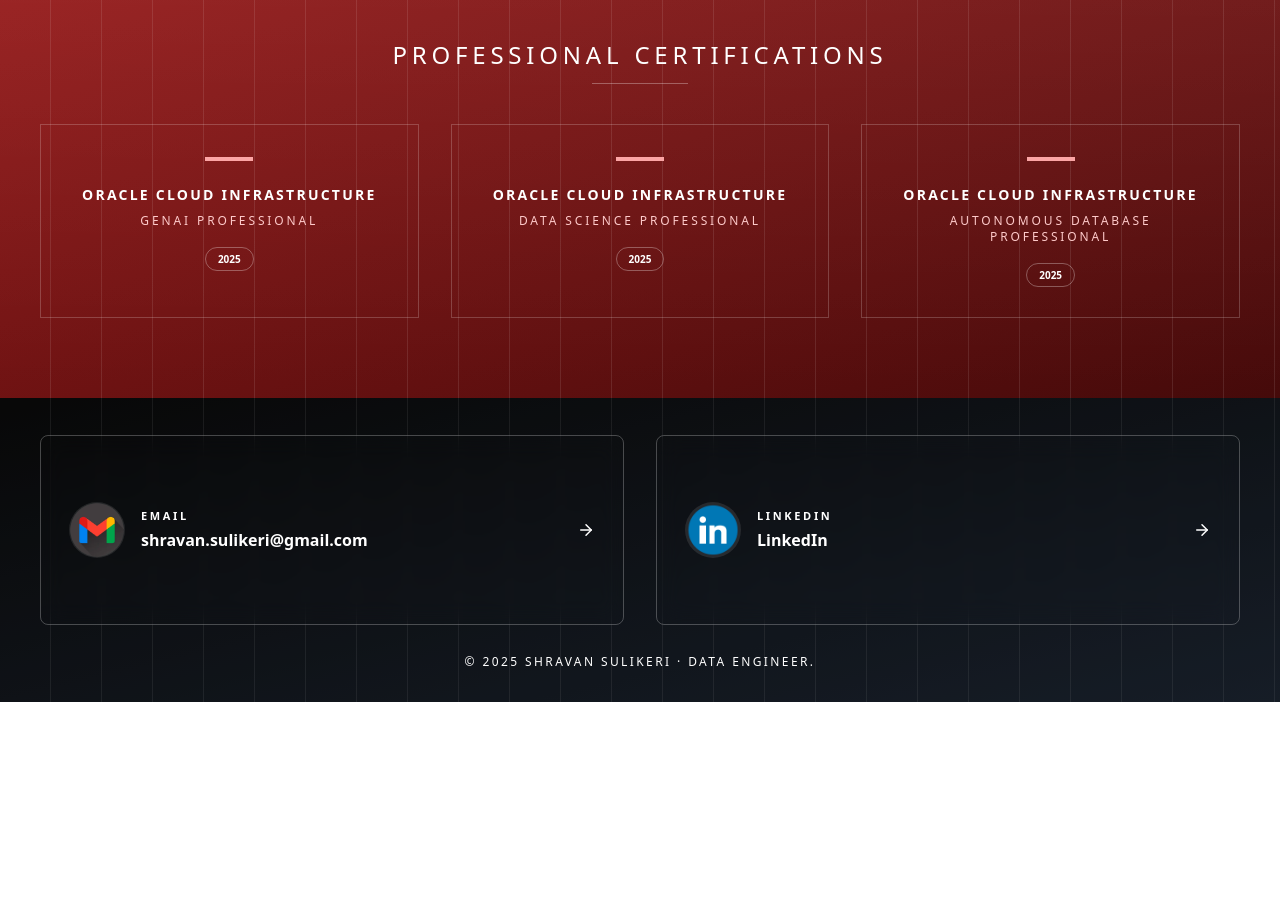
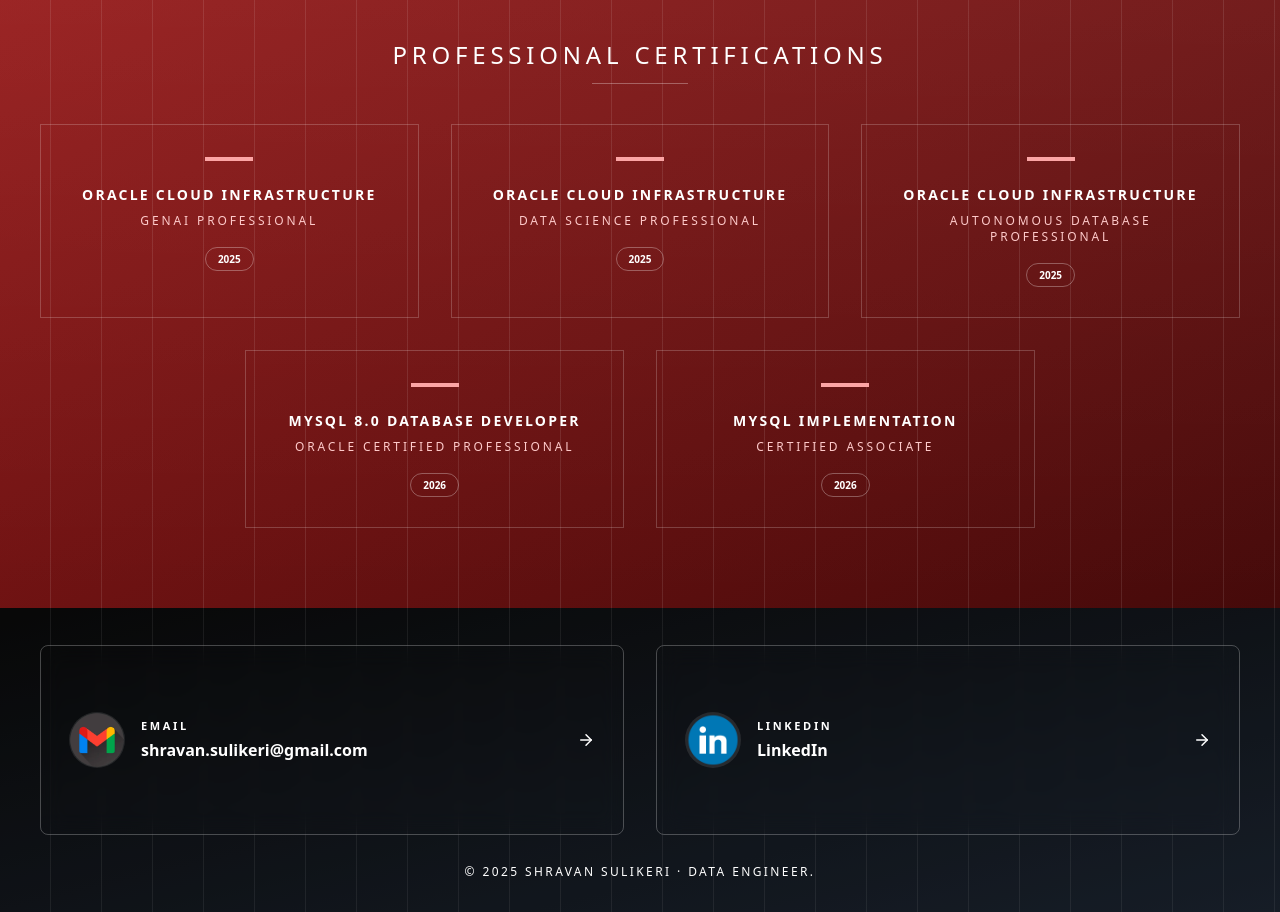
Before and after one commit to Shravan-Sulikeri/personal_webpage, a React (Vite) app: page / in a window 1280 px wide. Shown: the part 5100-6012 px from the top of the page. Before the commit the page ends 5802 px from the top, so only its background shows below. Built offline with nearby package versions, Linux system fonts and the light colour scheme.

Commit message:
Improve mobile UX and update certifications

```diff
--- a/src/Portfolio.jsx
+++ b/src/Portfolio.jsx
@@ -339,6 +339,18 @@
     year: '2025',
     url: 'https://catalog-education.oracle.com/ords/certview/sharebadge?id=2126CB82328B8BBF110E4639C71E2B3C076D357D7B43EA529874EA73D22CFD39',
   },
+  {
+    title: 'MySQL 8.0 Database Developer',
+    sub: 'Oracle Certified Professional',
+    year: '2026',
+    url: 'https://catalog-education.oracle.com/pls/certview/sharebadge?id=3A60BB40634063E5BAC512E076D54CDBC3141258FABEFD80CF0DFC7D045FCD78',
+  },
+  {
+    title: 'MySQL Implementation',
+    sub: 'Certified Associate',
+    year: '2026',
+    url: 'https://catalog-education.oracle.com/pls/certview/sharebadge?id=2B0BE47888174080A0F79370BFF28C17C7CB295C1ED364CD49131E7995ACB295',
+  },
 ];
 
 const contactInfo = {
@@ -491,7 +503,7 @@
 
 const NavLink = ({ link, onNavigate, isMobile, isAboutOpen }) => {
   const isToggle = link?.action === 'about';
-  const baseClassName = `text-[11px] sm:text-xs font-bold tracking-[0.16em] sm:tracking-[0.2em] uppercase text-white transition-all duration-200 hover:text-white hover:scale-105 inline-flex items-center gap-2 ${isMobile ? 'py-2 w-full justify-center' : ''
+  const baseClassName = `text-[11px] sm:text-xs font-bold tracking-[0.16em] sm:tracking-[0.2em] uppercase text-white transition-all duration-200 sm:hover:text-white sm:hover:scale-105 inline-flex items-center gap-2 ${isMobile ? 'py-2 w-full justify-center' : ''
     } ${focusRing}`;
 
   if (isToggle) {
@@ -545,12 +557,12 @@
       <button
         type="button"
         onClick={onClose}
-        className={`absolute inset-0 bg-black/40 backdrop-blur-2xl transition-opacity duration-300 ${isOpen ? 'opacity-100' : 'opacity-0'
+        className={`absolute inset-0 bg-black/50 sm:backdrop-blur-2xl transition-opacity duration-300 ${isOpen ? 'opacity-100' : 'opacity-0'
           }`}
         aria-label="Close About Me panel"
       />
       <div
-        className={`relative z-10 w-full max-w-5xl max-h-[90vh] sm:max-h-[85vh] overflow-hidden rounded-2xl sm:rounded-3xl border border-white/15 bg-white/5 backdrop-blur-2xl shadow-2xl shadow-black/70 transition-all duration-300 ease-out ${isOpen ? 'translate-y-0 scale-100' : 'translate-y-4 scale-95'
+        className={`relative z-10 w-full max-w-5xl max-h-[90vh] sm:max-h-[85vh] overflow-hidden rounded-2xl sm:rounded-3xl border border-white/15 bg-white/5 sm:backdrop-blur-2xl shadow-lg sm:shadow-2xl sm:shadow-black/70 transition-all duration-300 ease-out ${isOpen ? 'translate-y-0 scale-100' : 'translate-y-4 scale-95'
           }`}
       >
         <div className="absolute inset-0 bg-gradient-to-br from-white/25 via-transparent to-black/30 pointer-events-none" />
@@ -558,7 +570,7 @@
           <button
             type="button"
             onClick={onClose}
-            className={`absolute right-4 top-4 text-white/80 hover:text-white transition ${focusRing}`}
+            className={`absolute right-4 top-4 text-white/80 sm:hover:text-white transition ${focusRing}`}
             aria-label="Close About Me panel"
           >
             <X size={16} />
@@ -600,7 +612,7 @@
       className="relative w-full min-h-[100svh] md:h-[88vh] overflow-hidden bg-black group"
     >
       <div
-        className="absolute inset-0 bg-cover bg-center opacity-80 transition-transform duration-[2000ms] group-hover:scale-105 pointer-events-none"
+        className="absolute inset-0 bg-cover bg-center opacity-80 transition-transform duration-[2000ms] sm:group-hover:scale-105 pointer-events-none"
         style={{ backgroundImage: `url("${content.backgroundImage}")` }}
         aria-hidden="true"
       />
@@ -648,7 +660,7 @@
                 {stats.map((stat) => (
                   <div
                     key={stat.label}
-                    className="border border-white/30 bg-white/5 px-4 py-3 flex flex-col gap-1 text-left transition-all duration-300 hover:bg-white/10 h-full"
+                    className="border border-white/30 bg-white/5 px-4 py-3 flex flex-col gap-1 text-left transition-all duration-300 sm:hover:bg-white/10 h-full"
                   >
                     <span className="text-[11px] sm:text-[10px] font-bold tracking-[0.18em] sm:tracking-[0.25em] uppercase text-gray-300">
                       {stat.label}
@@ -664,7 +676,7 @@
                 <button
                   type="button"
                   onClick={onPrimaryClick}
-                  className={`inline-flex items-center justify-center gap-2 bg-[#2563eb]/20 border-2 border-[#2563eb] text-white px-8 sm:px-10 py-3 text-[11px] sm:text-xs font-bold tracking-[0.18em] sm:tracking-[0.25em] uppercase transition-all duration-300 hover:bg-[#2563eb] ${focusRing}`}
+                  className={`inline-flex items-center justify-center gap-2 bg-[#2563eb]/20 border-2 border-[#2563eb] text-white px-8 sm:px-10 py-3 text-[11px] sm:text-xs font-bold tracking-[0.18em] sm:tracking-[0.25em] uppercase transition-all duration-300 sm:hover:bg-[#2563eb] ${focusRing}`}
                   aria-label={`${content.primaryCta.label} section`}
                 >
                   {content.primaryCta.label}
@@ -673,7 +685,7 @@
                 <button
                   type="button"
                   onClick={onSecondaryClick}
-                  className={`inline-flex items-center justify-center gap-2 bg-white/10 border-2 border-white/50 text-white px-8 sm:px-10 py-3 text-[11px] sm:text-xs font-bold tracking-[0.18em] sm:tracking-[0.25em] uppercase transition-all duration-300 hover:bg-white hover:text-[#0f172a] ${focusRing}`}
+                  className={`inline-flex items-center justify-center gap-2 bg-white/10 border-2 border-white/50 text-white px-8 sm:px-10 py-3 text-[11px] sm:text-xs font-bold tracking-[0.18em] sm:tracking-[0.25em] uppercase transition-all duration-300 sm:hover:bg-white sm:hover:text-[#0f172a] ${focusRing}`}
                   aria-label={`${content.secondaryCta.label} section`}
                 >
                   {content.secondaryCta.label}
@@ -867,7 +879,7 @@
               src={exp.image}
               alt={exp.imageAlt || `${exp.company} workspace`}
               className={`absolute inset-0 w-full h-full ${exp.imageClass || 'object-cover'
-                } grayscale hover:grayscale-0 transition-all duration-700`}
+                } grayscale sm:hover:grayscale-0 transition-all duration-700`}
               loading="lazy"
             />
           </div>
@@ -1046,15 +1058,15 @@
                       <img
                         src={skill.icon}
                         alt={skill.name}
-                        className="w-5 h-5 object-contain opacity-80 group-hover:opacity-100 transition-opacity"
+                        className="w-5 h-5 object-contain opacity-80 sm:group-hover:opacity-100 transition-opacity"
                         loading="lazy"
                       />
                     ) : (
                       <div className="w-5 h-5 flex items-center justify-center">
-                        <div className="w-1.5 h-1.5 bg-white/60 rounded-full group-hover:bg-white transition-colors" />
+                        <div className="w-1.5 h-1.5 bg-white/60 rounded-full sm:group-hover:bg-white transition-colors" />
                       </div>
                     )}
-                    <span className="text-[11px] sm:text-[10px] font-bold tracking-[0.12em] sm:tracking-[0.16em] uppercase text-gray-100 group-hover:text-white transition-colors line-clamp-1">
+                    <span className="text-[11px] sm:text-[10px] font-bold tracking-[0.12em] sm:tracking-[0.16em] uppercase text-gray-100 sm:group-hover:text-white transition-colors line-clamp-1">
                       {skill.name}
                     </span>
                   </div>
@@ -1117,7 +1129,7 @@
           href={content.resumeHref}
           target="_blank"
           rel="noreferrer"
-          className={`mt-10 inline-block border-2 border-[#cbb77a] text-[#cbb77a] px-7 py-3 text-[11px] sm:text-[10px] font-bold tracking-[0.18em] sm:tracking-[0.25em] uppercase hover:bg-[#cbb77a] hover:text-[#00502b] transition-all w-fit ${focusRing}`}
+          className={`mt-10 inline-block border-2 border-[#cbb77a] text-[#cbb77a] px-7 py-3 text-[11px] sm:text-[10px] font-bold tracking-[0.18em] sm:tracking-[0.25em] uppercase sm:hover:bg-[#cbb77a] sm:hover:text-[#00502b] transition-all w-fit ${focusRing}`}
         >
           {content.ctaLabel}
         </a>
@@ -1128,14 +1140,18 @@
       <img
         src={content.campusImage}
         alt="University campus"
-        className="absolute inset-0 w-full h-full object-cover grayscale hover:grayscale-0 transition-all duration-700"
+        className="absolute inset-0 w-full h-full object-cover grayscale sm:hover:grayscale-0 transition-all duration-700"
         loading="lazy"
       />
     </div>
   </section>
 );
 
-const CertificationsSection = ({ items }) => (
+const CertificationsSection = ({ items }) => {
+  const total = items.length;
+  const hasCenteredPair = total % 3 === 2;
+
+  return (
     <section
       id="certifications"
       className="w-full relative overflow-hidden bg-gradient-to-br from-[#991b1b] to-[#450a0a] text-white py-16 sm:py-20"
@@ -1148,40 +1164,50 @@
         }}
         aria-hidden="true"
       />
-    <div className="absolute inset-0 bg-gradient-to-b from-white/5 to-transparent pointer-events-none" aria-hidden="true" />
+      <div
+        className="absolute inset-0 bg-gradient-to-b from-white/5 to-transparent pointer-events-none"
+        aria-hidden="true"
+      />
 
       <div className="relative z-10 max-w-screen-2xl mx-auto px-4 sm:px-6 lg:px-10 text-center">
         <h3 className="text-xl sm:text-2xl font-medium uppercase tracking-[0.14em] sm:tracking-[0.2em]">
           Professional Certifications
         </h3>
         <div className="h-px w-16 sm:w-24 bg-white/30 mx-auto mt-3 mb-10" aria-hidden="true" />
-      <div className="grid grid-cols-1 md:grid-cols-3 gap-6 sm:gap-8">
-        {items.map((cert) => (
+        <div className="grid grid-cols-1 md:grid-cols-6 gap-6 sm:gap-8">
+          {items.map((cert, index) => {
+            const isSecondLast = hasCenteredPair && index === total - 2;
+            const isLast = hasCenteredPair && index === total - 1;
+            const colStartClass = isSecondLast ? 'md:col-start-2' : isLast ? 'md:col-start-4' : '';
+
+            return (
               <a
                 key={`${cert.title}-${cert.sub}`}
                 href={cert.url}
                 target="_blank"
                 rel="noreferrer"
-            className={`border border-white/20 text-white p-6 sm:p-8 transition-colors group block hover:bg-white hover:text-[#7f1d1d] ${focusRing}`}
+                className={`border border-white/20 text-white p-6 sm:p-8 transition-colors group block sm:hover:bg-white sm:hover:text-[#7f1d1d] md:col-span-2 ${colStartClass} ${focusRing}`}
                 aria-label={`${cert.title} ${cert.sub} certification (opens in new tab)`}
               >
                 <div
-              className="w-12 h-1 bg-[#fca5a5] mb-6 mx-auto group-hover:bg-[#7f1d1d] transition-colors"
+                  className="w-12 h-1 bg-[#fca5a5] mb-6 mx-auto sm:group-hover:bg-[#7f1d1d] transition-colors"
                   aria-hidden="true"
                 />
                 <h4 className="font-bold text-sm tracking-[0.16em] uppercase mb-2">{cert.title}</h4>
-            <p className="text-[11px] sm:text-xs text-red-200 tracking-[0.18em] sm:tracking-[0.24em] uppercase mb-4 group-hover:text-[#7f1d1d]">
+                <p className="text-[11px] sm:text-xs text-red-200 tracking-[0.18em] sm:tracking-[0.24em] uppercase mb-4 sm:group-hover:text-[#7f1d1d]">
                   {cert.sub}
                 </p>
-            <span className="text-[11px] sm:text-[10px] font-bold border border-white/30 px-3 py-1 rounded-full group-hover:text-[#7f1d1d] group-hover:border-[#7f1d1d]">
+                <span className="text-[11px] sm:text-[10px] font-bold border border-white/30 px-3 py-1 rounded-full sm:group-hover:text-[#7f1d1d] sm:group-hover:border-[#7f1d1d]">
                   {cert.year}
                 </span>
               </a>
-        ))}
+            );
+          })}
         </div>
       </div>
     </section>
   );
+};
 
 const Footer = ({ contact }) => {
   const linkedin = contact.socials.find((social) => social.label === 'LinkedIn');
@@ -1206,7 +1232,7 @@
           <div className="grid grid-cols-1 md:grid-cols-2 gap-4 sm:gap-6 lg:gap-8 w-full">
             <a
               href={`mailto:${contact.email}`}
-              className={`group border border-white/25 bg-transparent backdrop-blur-md hover:bg-white/10 hover:border-white transition-all duration-300 ease-out rounded-lg p-5 sm:p-7 flex items-center justify-between gap-4 text-left hover:scale-[1.03] hover:-translate-y-1 hover:shadow-2xl hover:shadow-slate-900/60 min-h-[160px] sm:min-h-[190px] ${focusRing}`}
+              className={`group border border-white/25 bg-transparent backdrop-blur-md sm:hover:bg-white/10 sm:hover:border-white transition-all duration-300 ease-out rounded-lg p-5 sm:p-7 flex items-center justify-between gap-4 text-left sm:hover:scale-[1.03] sm:hover:-translate-y-1 sm:hover:shadow-2xl sm:hover:shadow-slate-900/60 min-h-[160px] sm:min-h-[190px] ${focusRing}`}
               aria-label="Email Shravan"
             >
               <div className="flex items-center gap-4">
@@ -1232,7 +1258,7 @@
               href={linkedin?.href || '#'}
               target="_blank"
               rel="noreferrer"
-              className={`group border border-white/25 bg-transparent backdrop-blur-md hover:bg-white/10 hover:border-white transition-all duration-300 ease-out rounded-lg p-5 sm:p-7 flex items-center justify-between gap-4 text-left hover:scale-[1.03] hover:-translate-y-1 hover:shadow-2xl hover:shadow-slate-900/60 min-h-[160px] sm:min-h-[190px] ${linkedin ? focusRing : ''
+              className={`group border border-white/25 bg-transparent backdrop-blur-md sm:hover:bg-white/10 sm:hover:border-white transition-all duration-300 ease-out rounded-lg p-5 sm:p-7 flex items-center justify-between gap-4 text-left sm:hover:scale-[1.03] sm:hover:-translate-y-1 sm:hover:shadow-2xl sm:hover:shadow-slate-900/60 min-h-[160px] sm:min-h-[190px] ${linkedin ? focusRing : ''
                 }`}
               aria-label="LinkedIn profile (opens in new tab)"
             >
@@ -1293,13 +1319,13 @@
   }, [isAboutOpen]);
 
   useEffect(() => {
-    if (!isAboutOpen) return undefined;
+    if (!isAboutOpen && !selectedProject) return undefined;
     const previousOverflow = document.body.style.overflow;
     document.body.style.overflow = 'hidden';
     return () => {
       document.body.style.overflow = previousOverflow;
     };
-  }, [isAboutOpen]);
+  }, [isAboutOpen, selectedProject]);
 
   const handleNavigate = (event, link) => {
     if (link?.action === 'about') {
@@ -1333,7 +1359,7 @@
   return (
     <div
       id="top"
-      className="safe-area-top min-h-screen bg-white font-sans text-black selection:bg-black selection:text-white scroll-smooth"
+      className="safe-area-top min-h-screen bg-white font-sans text-black selection:bg-black selection:text-white scroll-smooth overflow-x-hidden"
     >
       <a
         href="#main"
@@ -1352,7 +1378,7 @@
             href={topBanner.linkHref}
             target="_blank"
             rel="noreferrer"
-            className="hover:text-gray-300 transition-colors underline-offset-4"
+            className="sm:hover:text-gray-300 transition-colors underline-offset-4"
           >
             {topBanner.linkLabel}
           </a>
--- a/src/index.css
+++ b/src/index.css
@@ -22,6 +22,7 @@
   font-synthesis-weight: none;
   background-color: #ffffff;
   color: #000000;
+  overflow-x: hidden;
 }
 
 button,
@@ -83,3 +84,10 @@
     animation: none;
   }
 }
+
+@media (max-width: 640px) {
+  .hero-gradient-drift {
+    animation: none;
+    opacity: 0.22;
+  }
+}
```
Also changed, not shown: src/ChatBot.jsx (+6 -6 lines), src/ProjectDetail.jsx (+6 -6 lines). Lines whose indentation alone changed are shown as unchanged.
